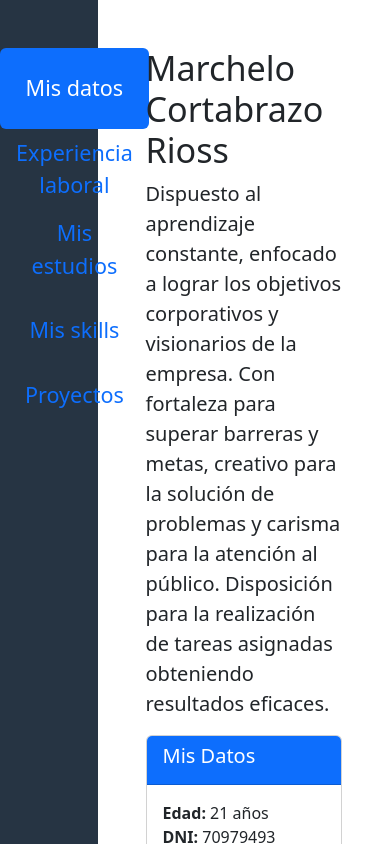
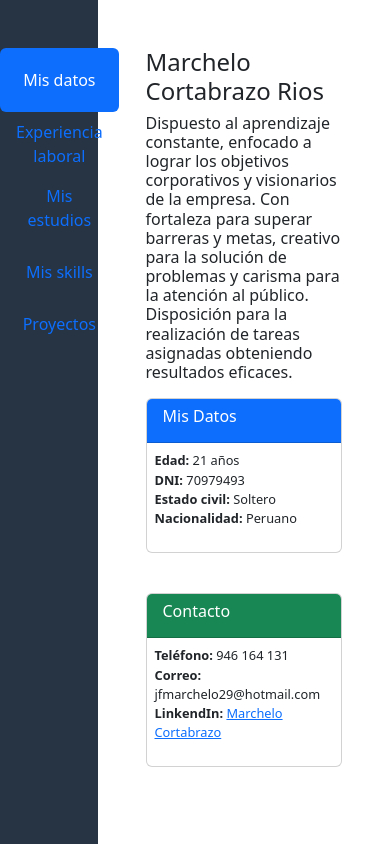
Before and after one commit to MarcheloHappyProgrammer/react-portafolio, a React (Create React App) app: page / in a window 390 px wide. Shown: the top 844 px of the page. Built offline with nearby package versions, Linux system fonts and the light colour scheme.

Commit message:
version responsive

```diff
--- a/src/App.js
+++ b/src/App.js
@@ -4,7 +4,7 @@ import Datos from "./MisDatos";
 import Proyectos from "./Proyectos";
 import ExperienciaLaboral from "./ExperienciaLaboral";
 import Estudios from "./Estudios";
-import Skills from "./Skills"
+import Skills from "./Skills";
 
 const SeleccionContext = createContext();
 
@@ -13,13 +13,15 @@ function App() {
 
   return (
     <SeleccionContext.Provider value={{ seleccion, setSeleccion }}>
-      <div className="d-flex align-items-start min-vh-100" >
+      <div className="d-flex min-vh-100">
         <Menu />
-        {seleccion === 1 ? <Datos /> : ""}
-        {seleccion === 2 ? <ExperienciaLaboral /> : ""}
-        {seleccion === 3 ? <Estudios /> : ""}
-        {seleccion === 4 ? <Skills /> : ""}
-        {seleccion === 5 ? <Proyectos /> : ""}
+        <div className="content-container w-75 p-5">
+          {seleccion === 1 && <Datos />}
+          {seleccion === 2 && <ExperienciaLaboral />}
+          {seleccion === 3 && <Estudios />}
+          {seleccion === 4 && <Skills />}
+          {seleccion === 5 && <Proyectos />}
+        </div>
       </div>
     </SeleccionContext.Provider>
   );
@@ -30,8 +32,13 @@ function Menu() {
   function seleccionMenu(id) {
     setSeleccion(id);
   }
+
   return (
-    <div class="nav flex-column nav-pills pt-5 w-25 min-vh-100" aria-orientation="vertical"style={{backgroundColor : '#263443'}}>
+    <div
+      className="nav flex-column nav-pills pt-5 w-25 min-vh-100"
+      aria-orientation="vertical"
+      style={{ backgroundColor: '#263443', position: 'sticky', top: 0, height: '100vh' }}
+    >
       <Seccion indice={1} nombre={"Mis datos"} />
       <Seccion indice={2} nombre={"Experiencia laboral"} />
       <Seccion indice={3} nombre={"Mis estudios"} />
@@ -43,7 +50,10 @@ function Menu() {
   function Seccion(props) {
     return (
       <button
-        className={`nav-link fs-4 ${seleccion === props.indice ? "active" : ""}`}
+        className={`nav-link ${seleccion === props.indice ? "active" : ""}
+          fs-4
+          ${window.innerWidth < 768 ? "fs-5" : ""}
+          ${window.innerWidth < 576 ? "fs-6" : ""}`}
         onClick={() => seleccionMenu(props.indice)}
       >
         {props.nombre}
--- a/src/Estudios.jsx
+++ b/src/Estudios.jsx
@@ -2,7 +2,7 @@ import imagenCibertec from "./imagenes/cibertec_logo.png";
 
 function Estudios() {
   return (
-    <div className="content w-75 p-5">
+    <div >
       <h1 className="mb-4">Mis estudios</h1>
       <Seccion
         imagen={imagenCibertec}
--- a/src/ExperienciaLaboral.jsx
+++ b/src/ExperienciaLaboral.jsx
@@ -1,9 +1,10 @@
+import './styles/experienciaLaboral.css'
 import logoDosCerritos from "./imagenes/logo_dos_cerritos.png";
 import logoConetwork from "./imagenes/logo_conetwork.png";
 
 function ExperienciaLaboral() {
   return (
-    <div className="content w-75 p-5">
+    <div >
       <h1 className="mb-4">Experiencia Laboral</h1>
       <Seccion
         imagen={logoConetwork}
--- a/src/MisDatos.jsx
+++ b/src/MisDatos.jsx
@@ -1,8 +1,10 @@
+import './styles/datos.css'
+
 function Datos() {
   return (
-    <div className="content w-75 p-5">
+    <div >
       <h1 className="display-4 " style={{ fontWeight: "500" }}>
-        Marchelo Cortabrazo Rioss
+        Marchelo Cortabrazo Rios
       </h1>
       <p className="lead">
         Dispuesto al aprendizaje constante, enfocado a lograr los objetivos
--- a/src/Proyectos.jsx
+++ b/src/Proyectos.jsx
@@ -1,7 +1,7 @@
 
 function Proyectos(){
     return(
-        <div className="content w-75 p-5">
+        <div>
             <h1>Próximamente ...</h1>
         </div>
     )
--- a/src/Skills.jsx
+++ b/src/Skills.jsx
@@ -6,7 +6,7 @@ import { IoLogoJavascript } from "react-icons/io5";
 
 const skills = [
   { name: 'JavaScript', level: 'Intermedio', icon: <IoLogoJavascript style={{color : '#e2dc0f'}}/>},
-  { name: 'React', level: 'Intermedio', icon: '⚛️' },
+  { name: 'React', level: 'Básico', icon: '⚛️' },
   { name: 'Spring Boot', level: 'Intermedio', icon: '🌱' },
   { name: 'MySQL', level: 'Básico', icon: '🐬' },
   { name: 'Git', level: 'Básico', icon: '🐙' },
@@ -17,7 +17,7 @@ const skills = [
 
 const Skills = () => {
   return (
-    <div className='content w-75 p-5'>
+    <div >
     <h1>Mis Skills</h1>
       <div className="skills-grid">
         {skills.map((skill, index) => (
--- /dev/null
+++ b/src/styles/datos.css
@@ -0,0 +1,53 @@
+
+.display-4 {
+    font-size: 2.5rem;
+  }
+
+  .lead {
+    font-size: 1.25rem;
+  }
+
+  .card-title {
+    font-size: 1.25rem;
+  }
+
+  .list-unstyled li {
+    font-size: 1rem;
+  }
+
+  @media (max-width: 768px) {
+    .display-4 {
+      font-size: 2rem;
+    }
+
+    .lead {
+      font-size: 1.1rem;
+    }
+
+    .card-title {
+      font-size: 1.1rem;
+    }
+
+    .list-unstyled li {
+      font-size: 0.9rem;
+    }
+  }
+
+  @media (max-width: 576px) {
+    .display-4 {
+      font-size: 1.5rem;
+    }
+
+    .lead {
+      font-size: 1rem;
+      line-height: 1.2;
+    }
+
+    .card-title {
+      font-size: 1rem;
+    }
+
+    .list-unstyled li {
+      font-size: 0.8rem;
+    }
+  }
--- /dev/null
+++ b/src/styles/experienciaLaboral.css
@@ -0,0 +1,62 @@
+
+.card {
+    margin-bottom: 1rem;
+  }
+
+  .card-body {
+    padding: 1rem;
+  }
+
+  .card-title {
+    font-size: 1.25rem;
+  }
+
+  .card-text {
+    font-size: 1rem;
+  }
+
+  .card img {
+    width: 100%;
+    height: auto;
+  }
+
+  @media (max-width: 768px) {
+    .card {
+      margin-bottom: 1rem;
+    }
+
+    .card-body {
+      padding: 0.5rem;
+    }
+
+    .card-title {
+      font-size: 1rem;
+    }
+
+    .card-text {
+      font-size: 0.9rem;
+    }
+
+    .card img {
+      height: auto;
+      width: 100%;
+    }
+
+    .row.g-0 {
+      flex-direction: column;
+    }
+  }
+
+  @media (max-width: 576px) {
+    .card-title {
+      font-size: 1rem;
+    }
+
+    .card-text {
+      font-size: 0.8rem;
+    }
+
+    .card-body {
+      padding: 0.5rem;
+    }
+  }
--- a/src/styles/skills.css
+++ b/src/styles/skills.css
@@ -1,9 +1,23 @@
-
-
 .skills-grid {
   display: grid;
   grid-template-columns: 1fr 1fr 1fr;
   gap: 2rem;
+}
+
+@media (max-width: 768px) {
+  .skills-grid {
+    grid-template-columns: 1fr 1fr;
+  }
+}
+
+@media (max-width: 576px) {
+  .skills-grid {
+    grid-template-columns: 1fr;
+    gap: 0;
+  }
+  .skill-card{
+    scale: 0.8;
+  }
 }
 
 .skill-card {
```
Lines whose indentation alone changed are shown as unchanged.
